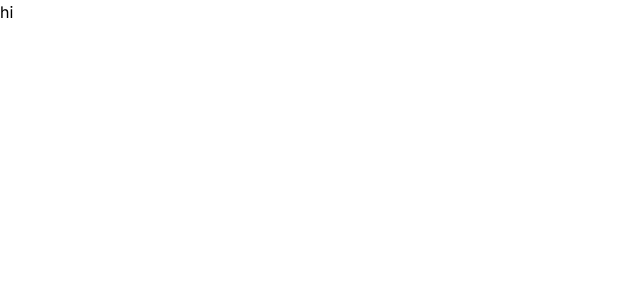
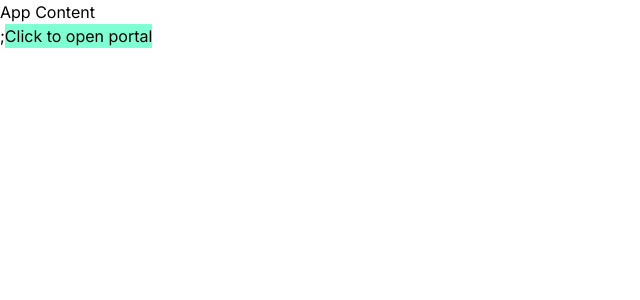
Before and after one commit to leticarolina/react-studies-tests, a Next.js app in the folder react-studies/: page / in a window 1280 px wide. Shown: the top 300 px of the page, without its empty margins (0-640 px from the left). Built offline with nearby package versions, Linux system fonts and the light colour scheme.

Commit message:
portals again

```diff
--- a/react-studies/src/app/page.js
+++ b/react-studies/src/app/page.js
@@ -1,5 +1,10 @@
+import { CustomModal } from "@/components/CustomModal";
 import Image from "next/image";
 
 export default function Home() {
-  return "hi";
+  return (
+    <div>
+      <h1>App Content</h1>;<button>Click to open portal</button>
+    </div>
+  );
 }
--- /dev/null
+++ b/react-studies/src/components/CustomModal.jsx
@@ -0,0 +1,12 @@
+export function CustomModal() {
+  return (
+    <div class="modal-overlay">
+      <div class="modal">
+        <p>
+          This is a <strong>CUSTOM</strong> modal
+        </p>
+        <button>Close</button>
+      </div>
+    </div>
+  );
+}
--- /dev/null
+++ b/react-studies/src/components/PortalsAlertMessage.jsx
@@ -0,0 +1 @@
+//----------- React Portals (recoding previous study component file was lost)
```
Also changed, not shown: 1 other file (tests, documents, lock files or other folders).
